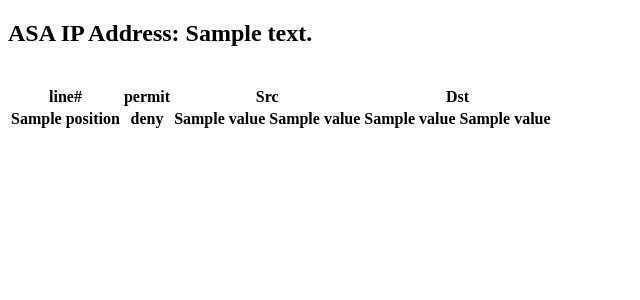
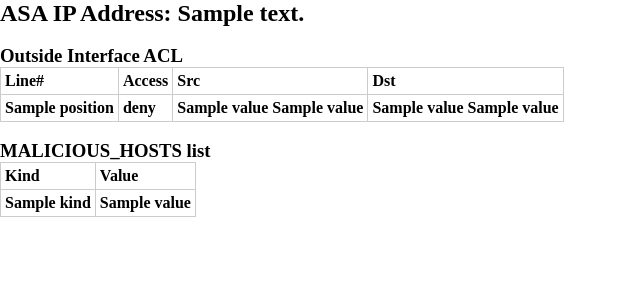
Before and after one commit to hirokamo86/asa_api, a Django app: template templates/acl/list.html in a window 1280 px wide. Shown: the top 300 px of the page, without its empty margins (0-640 px from the left). Run offline with Django 3.2, Linux system fonts and the light colour scheme; the template is opened without the code that fills it: most values are stand-ins (such as "Sample title", 1, 10 or a date in 2020); lists and menus that the app fills with data are empty.

Commit message:
using Object feature

```diff
--- a/asa_api/settings.py
+++ b/asa_api/settings.py
@@ -120,3 +120,7 @@ USE_TZ = True
 # https://docs.djangoproject.com/en/1.9/howto/static-files/
 
 STATIC_URL = '/static/'
+
+STATICFILES_DIRS = (
+    os.path.join(BASE_DIR, "static"),
+)
--- /dev/null
+++ b/static/style.css
@@ -0,0 +1,14 @@
+* {
+	padding: 0;
+	margin: 0;
+}
+
+table {
+	border-collapse: collapse;
+	text-align: left;
+}
+
+table tr th, table tr td {
+	border: 1px solid #ccc;
+	padding: 0.25em;
+}
--- a/templates/acl/list.html
+++ b/templates/acl/list.html
@@ -4,27 +4,51 @@
 <html>
 <head>
 	<title>ASA REST API demo page</title>
+	<link rel="stylesheet" href="{% static 'style.css' %}"/>
+	<script src="https://ajax.googleapis.com/ajax/libs/jquery/1.12.0/jquery.min.js"></script>
+	<script type="text/javascript" src="{% static 'script.js' %}"></script>
 </head>
 
 <body>
 	<div>
-		<h2>ASA IP Address: {{ ip_address }}</h2><br>
+		<h2>ASA IP Address: {{ ip_address }}</h2>
+		<br>
+
+		<h3>Outside Interface ACL</h3>
 		<div>
 			<table>
 				<tr>
-					<th>line#</th>
-					<th>permit</th>
+					<th>Line#</th>
+					<th>Access</th>
 					<th>Src</th>
 					<th>Dst</th>
 				</tr>
-			{% for ace in ace_dict.items %}
+			{% for ace in outside_ace_dict.items %}
 				<tr>
 					<th>{{ace.position}}</th>
 					<th>{% if ace.permit %}permit{% else %}{% if not ace.permit %}deny{% endif %}{% endif %}</th>
 					<th>{{ace.sourceService.value}} {{ace.sourceAddress.value}}</th>
-					<th>{{ace.destinationService.value}} {{ace.destinationAddress.value}}</th>
+					<th>{{ace.destinationService.value}} {% if ace.destinationAddress.value %}{{ace.destinationAddress.value}}{% else %}{% if ace.destinationAddress.objectId %}{{ace.destinationAddress.objectId}}{% endif %}{% endif %}</th>
 				</tr>
 			{% endfor %}
+			</table>
+		</div>
+		<br>
+
+		<h3>MALICIOUS_HOSTS list</h3>
+		<div>
+			<table>
+				<tr>
+					<th>Kind</th>
+					<th>Value</th>
+				</tr>
+			{% for no in malhosts_og_dict.members %}
+				<tr>
+					<th>{{no.kind}}</th>
+					<th>{{no.value}}</th>
+				</tr>
+			{% endfor %}
+			</table>
 		</div>
 	</div>
 </body>
--- a/templates/acl/login.html
+++ b/templates/acl/login.html
@@ -4,6 +4,9 @@
 <html>
 <head>
 	<title>ASA REST API demo page</title>
+	<link rel="stylesheet" href="static/style.css"/>
+	<script src="https://ajax.googleapis.com/ajax/libs/jquery/1.12.0/jquery.min.js"></script>
+	<script type="text/javascript" src="static/script.js"></script>
 </head>
 
 <body>
```
Also changed, not shown: acl/views.py (+31 -8 lines), static/script.js (added), 2 other files.
